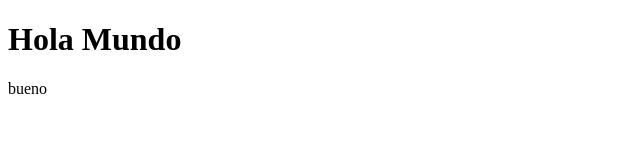
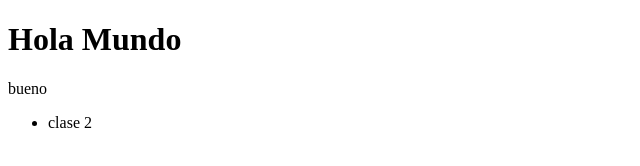
Before and after one commit to EzequielDW23/test2, a plain HTML site: page index.html in a window 1280 px wide. Shown: the full height of the page, 0-640 px from the left. Drawn offline with Linux system fonts and the light colour scheme.

Commit message:
clase 2 agregada

```diff
--- a/index.html
+++ b/index.html
@@ -8,5 +8,8 @@
 <body>
     <h1>Hola Mundo</h1>
     <p>bueno</p>
+    <ul>
+        <li>clase 2</li>
+    </ul>
 </body>
 </html>
```
